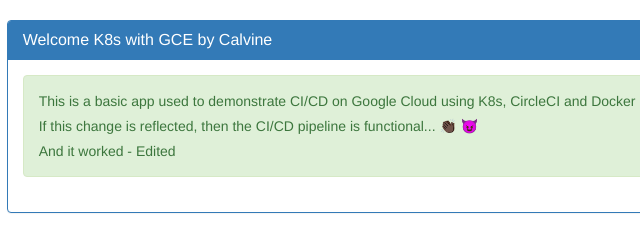
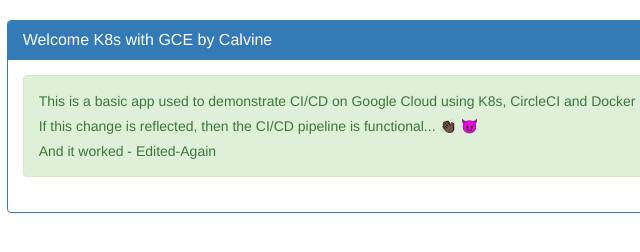
Before and after one commit to NYARAS/CI-CD-K8S, a website: page index.html in a window 1280 px wide. Shown: the full height of the page, 115-755 px from the left. Drawn offline with nearby package versions, Linux system fonts and the light colour scheme.

Commit message:
second commit

```diff
--- a/index.html
+++ b/index.html
@@ -14,7 +14,7 @@
        <div class="alert alert-success">
           <p>This is a basic app used to demonstrate CI/CD on Google Cloud using K8s, CircleCI and Docker </p>
           <p>If this change is reflected, then the CI/CD pipeline is functional... 👏🏿 😈 </p>
-          <p>And it worked - Edited</p>
+          <p>And it worked - Edited-Again</p>
        </div>
 
       </div>
```
